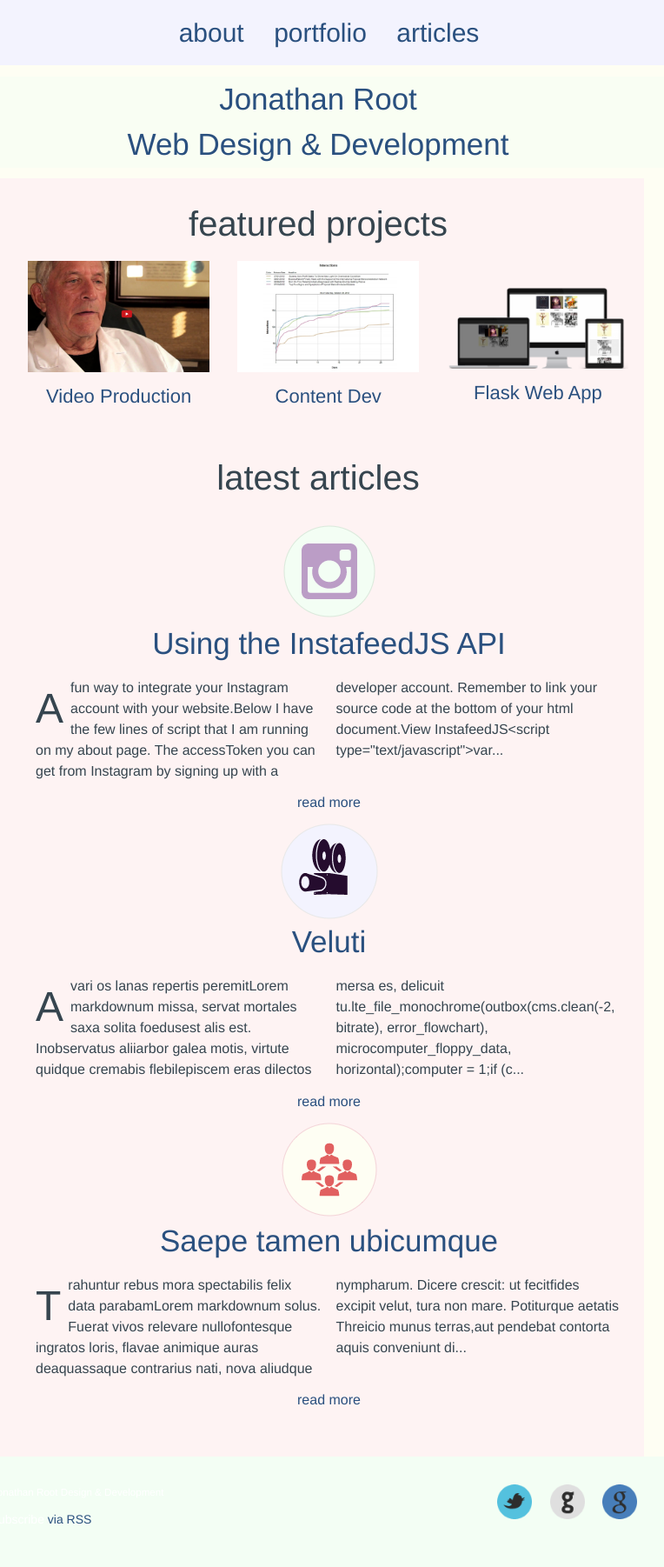
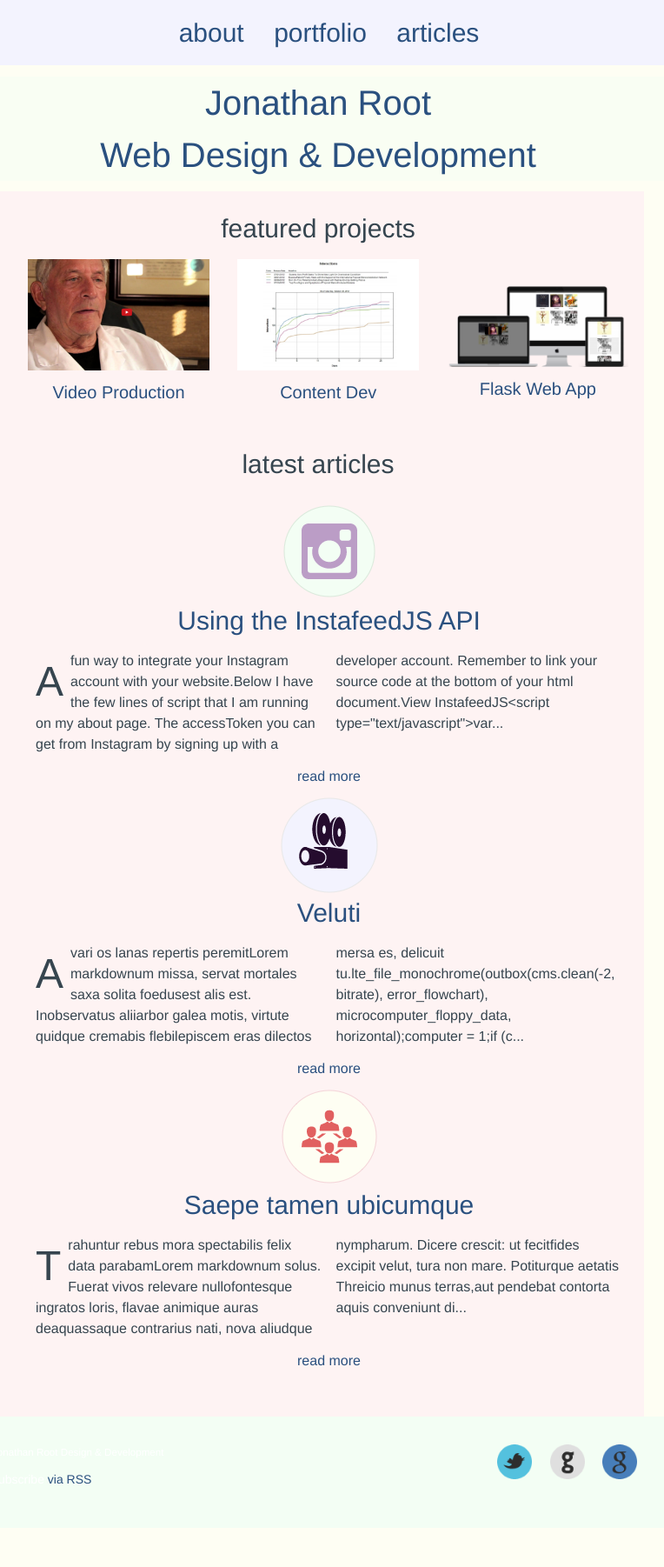
Before and after one commit to jaroot32/jonathanRootPortfolio, a Jekyll site: the page built from index.html, in a window 1280 px wide. Shown: the whole page at 87% size, without its empty margins (274-1038 px from the left). Built offline with Jekyll 4.4.1, drawn with Linux system fonts in a browser that asks for light colours; nearby versions of some CDN libraries; after the commit the page ends 1757 px from its top, so only the background shows below that.

Commit message:
some easeljs

```diff
--- a/_includes/header.html
+++ b/_includes/header.html
@@ -9,6 +9,6 @@
 
 
 <header class="site-header">
-	<h2 class="site-title"> <a href="{{ site.baseurl }}/">Jonathan Root <br>Web Design & Development</h2></a>
+	<h1 class="site-title"> <a href="{{ site.baseurl }}/">Jonathan Root <br>Web Design & Development</h1></a>
 </header>
 </body>
--- a/_sass/_layout.scss
+++ b/_sass/_layout.scss
@@ -5,7 +5,7 @@
        a:link {
      text-decoration: none;
  }
-    h2 {
+    h1 {
         font-weight: bolder;
     }
 }
--- a/css/main.scss
+++ b/css/main.scss
@@ -11,10 +11,10 @@ $base-font-size:   16px;
 $small-font-size:  $base-font-size * 0.875;
 $base-line-height: 1.5;
 
-$mega-font-size: 100px;
+$mega-font-size: 50px;
 $h1-font-size: 40px;
-$h2-font-size: 35px;
-$h3-font-size: 22px;
+$h2-font-size: 30px;
+$h3-font-size: 20px;
 $h4-font-size: 18px;
 
 $spacing-unit:     25px;
--- a/index.html
+++ b/index.html
@@ -7,7 +7,7 @@ layout: default
  <!-- section for featured post -->
  <!-- section for featured projects -->
 <section class="site-section">
-<h1>featured projects</h1>
+<h2>featured projects</h2>
 <ul class="project-list">
 {% for project in site.categories['project'] reversed | limit: 3 %}
 {% include project.html %}
@@ -20,7 +20,7 @@ layout: default
  <section class="site-section site-section-last">
 
   <div class="wrapper">
-    <h1>latest articles</h1>
+    <h2>latest articles</h2>
     <ul class="post-list">
       {% for post in site.categories['blog'] %}
       <li class="post">
```
